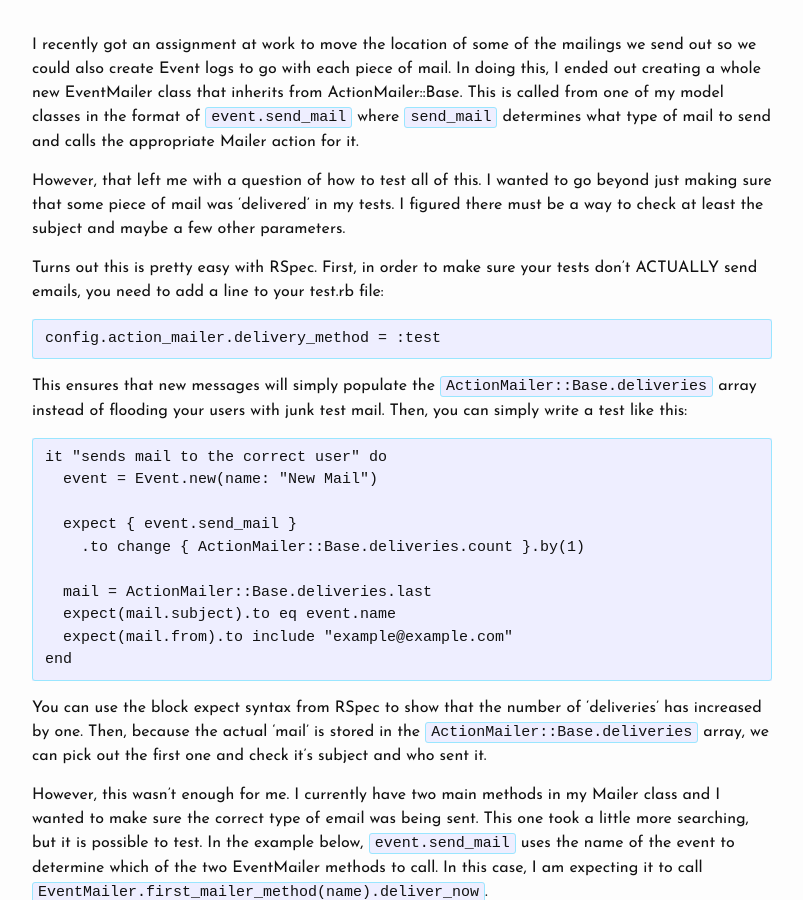
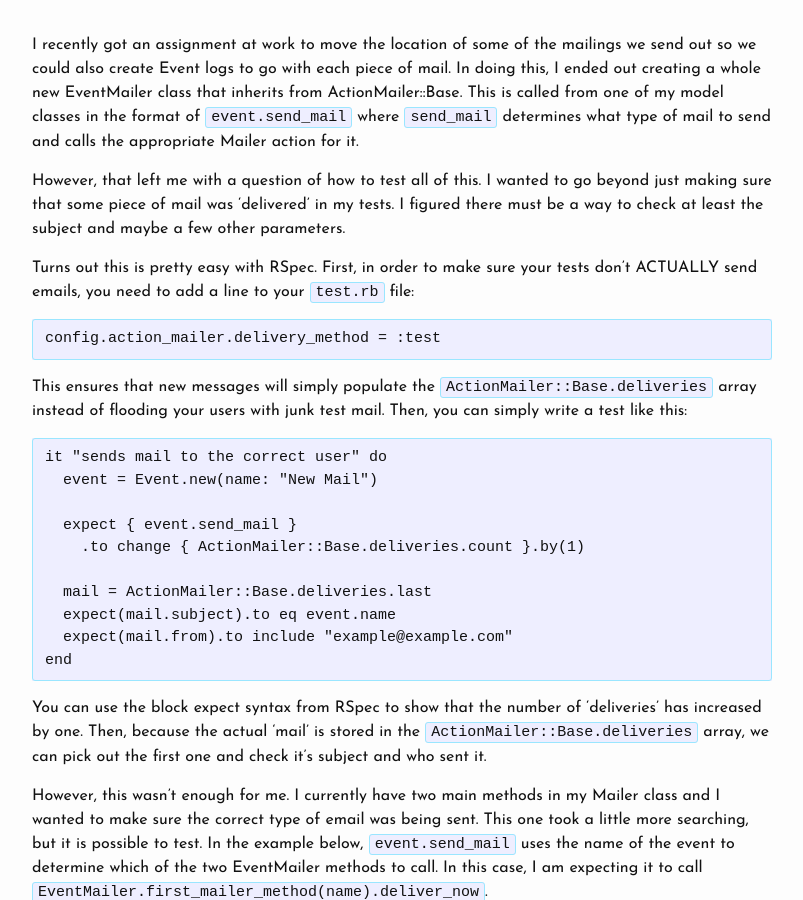
Before and after one commit to ToniRib/personal-blog, a Jekyll site: the page built from _posts/2016-05-10-testing-mailers-in-rails.markdown, in a window 1280 px wide and 900 px high, scrolled down 401 px. Shown: the whole window, without its empty margins (238-1041 px from the left). Built offline with Jekyll 4.4.1, drawn with Linux system fonts in a browser that asks for light colours; Markdown is read by kramdown in place of the engine named in the settings.

````diff
--- a/_posts/2016-05-10-testing-mailers-in-rails.markdown
+++ b/_posts/2016-05-10-testing-mailers-in-rails.markdown
@@ -9,7 +9,7 @@ I recently got an assignment at work to move the location of some of the mailing
 
 However, that left me with a question of how to test all of this. I wanted to go beyond just making sure that some piece of mail was 'delivered' in my tests. I figured there must be a way to check at least the subject and maybe a few other parameters.
 
-Turns out this is pretty easy with RSpec. First, in order to make sure your tests don't ACTUALLY send emails, you need to add a line to your test.rb file:
+Turns out this is pretty easy with RSpec. First, in order to make sure your tests don't ACTUALLY send emails, you need to add a line to your `test.rb` file:
 
 ```
 config.action_mailer.delivery_method = :test
````
